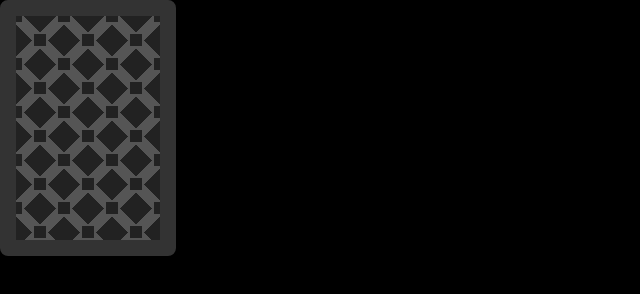
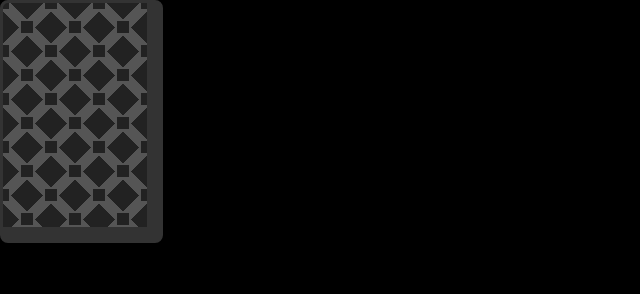
Before and after one commit to jcorbin/deckdom, a website: page index.html in a window 1280 px wide. Shown: the whole page, without its empty margins (0-640 px from the left). Drawn offline with Linux system fonts and the light colour scheme.

Commit message:
Minor fussing about

```diff
--- a/index.html
+++ b/index.html
@@ -16,19 +16,28 @@ html, body {
   --card-back-bg: #222;
   --card-back-bg2: #555;
   --card-back-border: #333;
-
-  --stack-depth: 1;
+  --card-border-unit: 0.2em;
 
   position: absolute;
-  border: calc(min(1.0em, 0.2em * var(--stack-depth))) solid var(--card-back-border);
+  width: 8em;
+  height: 13em;
+
   border-radius: 0.5em;
   padding: 0.5em;
 
-  width: 8em;
-  height: 13em;
+  border-style: solid;
+  border-color: var(--card-back-border);
+  border-width: var(--card-border-unit);
 
   cursor: grab;
   /* cursor: grabbing; */
+}
+
+.stack {
+  --stack-depth: 1;
+
+  border-bottom-width: calc(min(1.0em, var(--card-border-unit) * var(--stack-depth)));
+  border-right-width: calc(min(1.0em, var(--card-border-unit) * var(--stack-depth)));
 }
 
 .back {
--- a/index.js
+++ b/index.js
@@ -81,18 +81,6 @@ const isFaceUp = flags => flags.indexOf('F') != -1;
 /** @param {string} flags */
 const isReversed = flags => flags.indexOf('R') != -1;
 
-/**
- * @param {string|undefined} id
- * @param {string} flags
- * @param {HTMLElement} el
- */
-const addCardClassNames = (id, flags, el) => {
-  if (!isFaceUp(flags)) el.classList.add('back');
-  else if (id) el.classList.add('face', id);
-  else el.classList.add('face');
-  if (isReversed(flags)) el.classList.add('reversed');
-};
-
 /** @param {Spec} spec */
 function makeWorld(spec) {
 
@@ -111,17 +99,20 @@ function makeWorld(spec) {
 
     /** @param {HTMLElement} el */
     render(el) {
+      const numCards = countCards(el);
 
-      const numCards = countCards(el);
-      let baseClassName = el.classList.item(0);
-      if (!baseClassName) {
-        baseClassName = numCards > 1 ? 'stack' : 'card';
+      const baseClassName = el.classList.item(0) || (numCards > 1 ? 'stack' : 'card');
+      el.className = baseClassName;
+
+      const { id, flags } = parseCard(el);
+      if (!isFaceUp(flags)) {
+        el.classList.add('back');
+      } else {
+        el.classList.add('face');
+        if (id) el.classList.add(id);
       }
 
-      const { id, flags } = parseCard(el);
-      if (!id) return; // TODO dev throw?
-      el.className = baseClassName;
-      addCardClassNames(id, flags, el);
+      if (isReversed(flags)) el.classList.add('reversed');
 
       el.style.setProperty('--stack-depth', `${numCards}`);
     },
@@ -130,23 +121,45 @@ function makeWorld(spec) {
     hookupDomain(domain) {
 
       domain.addEventListener('contextmenu', ev => ev.preventDefault());
-
-      // domain.addEventListener('mousedown', this);
-      // domain.addEventListener('mouseup', this);
-      // domain.addEventListener('mousemove', this);
+      domain.addEventListener('mousedown', this);
+      domain.addEventListener('mouseup', this);
+      domain.addEventListener('mousemove', this);
 
       // TODO key event handling
-      // TODO mouse event handling
       // TODO touch event handling
     },
 
     /** @param {Event} ev */
     handleEvent(ev) {
-      // TODO left drag move
-      // TODO right drag take
-      // TODO how to cut?
-      // if (ev instanceof MouseEvent)
-      // const { type, target } = ev;
+
+      if (ev instanceof MouseEvent) {
+        const { type, target, button, buttons, x, y } = ev;
+
+        if (type === 'mousedown') {
+          if (button === 0) {
+            if (target instanceof HTMLElement) {
+              target.dataset['dragStart'] = `mouse:${buttons},${x},${y}`;
+            }
+            console.log('start drag', target);
+          }
+          return;
+        }
+
+        if (type === 'mousemove') {
+          // if (target instanceof HTMLElement)
+          // target.dataset['dragStart'] = `mouse:${buttons},${x},${y}`;
+          // console.log('start drag', target);
+        }
+
+        // TODO left drag move
+        // TODO right drag take
+        // TODO dwell menu
+        // TODO scroll for cut?
+        // TODO how to cut?
+        // if (ev instanceof MouseEvent)
+        // const { type, target } = ev;
+
+      }
 
       // if (ev instanceof MouseEvent) {
       //   // ev.preventDefault();
```
